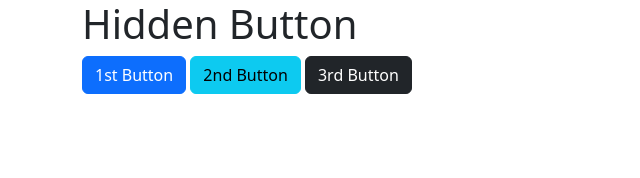
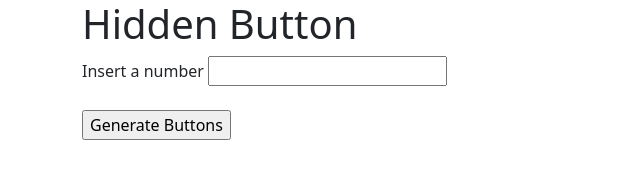
Before and after one commit to RobertMarc19/Hidden-Button, a plain HTML site: page index.html in a window 1280 px wide. Shown: the whole page, without its empty margins (0-640 px from the left). Drawn offline with nearby package versions, Linux system fonts and the light colour scheme.

Commit message:
Update index.html

```diff
--- a/index.html
+++ b/index.html
@@ -8,11 +8,13 @@
     <title>Hidden Button</title>
   </head>
   <body>
-    <div class="container">
+    <div class="container" id="buttonsContainer">
       <h1>Hidden Button</h1>
-      <button id="0" type="button" class="btn btn-primary">1st Button</button>
-      <button id="1" type="button" class="btn btn-info">2nd Button</button>
-      <button id="2" type="button" class="btn btn-dark">3rd Button</button>
+      <form onsubmit="generateButtons()">
+        <label for="introducedNumber">Insert a number</label>
+        <input type="number" id="introducedNumber" name="introducedNumber" required><br><br>
+        <input type="submit" value="Generate Buttons">
+      </form>
     </div>
   <script src = "script.js"></script>
   </body>
```
